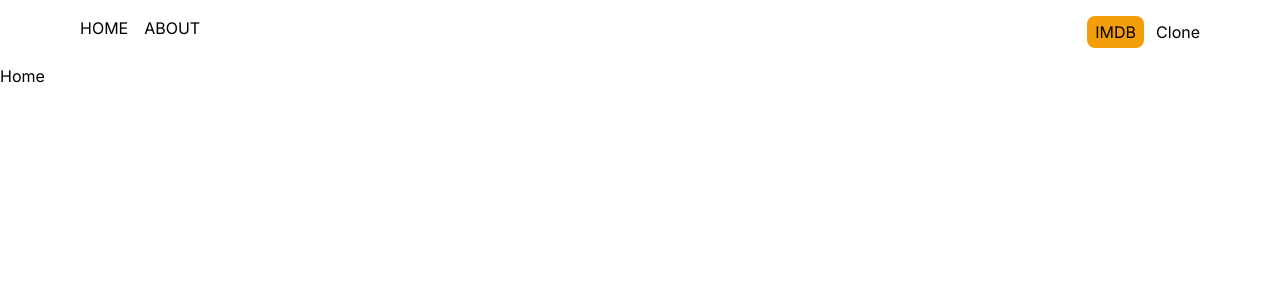
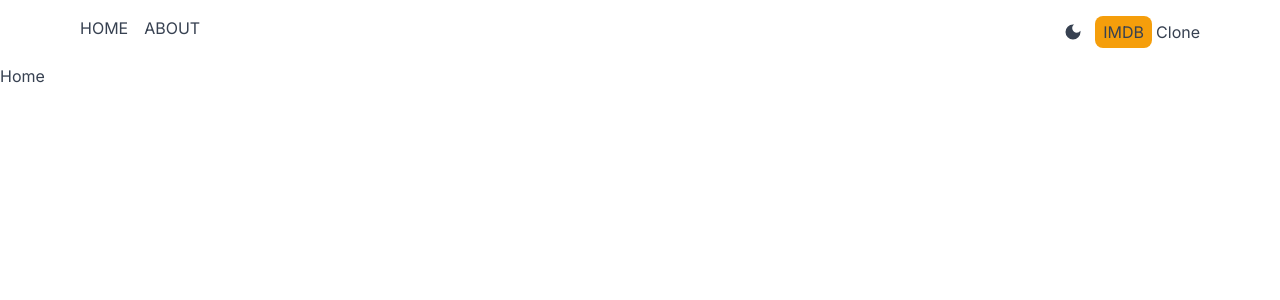
Before and after one commit to AkshitBhati/IMDB-clone-using-next.js, a Next.js app: page / in a window 1280 px wide. Shown: the top 300 px of the page. Built offline with nearby package versions, Linux system fonts and the light colour scheme.

Commit message:
implemented dark mode

```diff
--- a/package.json
+++ b/package.json
@@ -10,6 +10,7 @@
   },
   "dependencies": {
     "next": "14.2.4",
+    "next-themes": "^0.3.0",
     "react": "^18",
     "react-dom": "^18",
     "react-icons": "^5.2.1"
--- /dev/null
+++ b/src/app/Provider.jsx
@@ -0,0 +1,15 @@
+"use client"
+import { ThemeProvider } from 'next-themes'
+import React from 'react'
+
+const Provider = ({ children }) => {
+  return (
+    <ThemeProvider attribute='class' defaultTheme='system'>
+        <div className='text-gray-700 dark:text-gray-200 dark:bg-gray-700 min-h-screen select-none transition-colors duration-300'>
+        {children}
+        </div>
+    </ThemeProvider>
+  )
+}
+
+export default Provider
--- a/src/app/layout.js
+++ b/src/app/layout.js
@@ -1,6 +1,7 @@
 import { Inter } from "next/font/google";
 import "./globals.css";
 import Header from "@/components/Header";
+import Provider from "./Provider";
 
 const inter = Inter({ subsets: ["latin"] });
 
@@ -13,8 +14,11 @@
   return (
     <html lang="en">
       <body className={inter.className}>
-        <Header />
-        {children}</body>
+        <Provider>
+          <Header />
+          {children}
+        </Provider>
+      </body>
     </html>
   );
 }
--- /dev/null
+++ b/src/components/DarkmodeSwitch.jsx
@@ -0,0 +1,21 @@
+"use client"
+
+import React from 'react'
+import { MdLightMode, MdDarkMode } from "react-icons/md"
+import { useTheme } from 'next-themes'
+
+const DarkmodeSwitch = () => {
+    const { theme, setTheme, systemTheme } = useTheme()
+    const currentTheme = theme === "system" ? systemTheme : theme
+
+  return (
+    <div>
+    {
+        currentTheme === 'dark' ? <MdLightMode className='text-xl cursor-pointer hover:text-amber-500' onClick={() => setTheme("light")}/>: <MdDarkMode className='text-xl cursor-pointer hover:text-amber-500' onClick={() => setTheme("dark")}/>
+    }
+
+    </div>
+  )
+}
+
+export default DarkmodeSwitch
--- a/src/components/Header.jsx
+++ b/src/components/Header.jsx
@@ -1,21 +1,31 @@
-import React from 'react'
+import React from "react";
 import { FaHome } from "react-icons/fa";
 import { IoMdInformationCircle } from "react-icons/io";
-import MenuItems from './MenuItems'
+import MenuItems from "./MenuItems";
+import Link from "next/link";
+import DarkmodeSwitch from "./DarkmodeSwitch";
 
 const Header = () => {
   return (
-    <div className='flex justify-between max-w-6xl mx-auto p-4'>
-     <div className="flex gap-4">
-        <MenuItems title="home" address={"/"} Icon={FaHome}/>
-        <MenuItems title="about" address={"/about"} Icon={IoMdInformationCircle}/>
-     </div>
-     <div className="flex gap-3 items-center">
-        <span className='bg-amber-500 px-2 py-1 rounded-lg' >IMDB</span>
-        <span className='hidden sm:inline'>Clone</span>
-     </div>
+    <div className="flex justify-between max-w-6xl mx-auto p-4">
+      <div className="flex gap-4">
+        <MenuItems title="home" address={"/"} Icon={FaHome} />
+        <MenuItems
+          title="about"
+          address={"/about"}
+          Icon={IoMdInformationCircle}
+        />
+      </div>
+
+      <div className="flex items-center gap-3">
+        <DarkmodeSwitch />
+        <Link href={"/"} className="flex gap-1 items-center">
+          <span className="bg-amber-500 px-2 py-1 rounded-lg">IMDB</span>
+          <span className="hidden sm:inline">Clone</span>
+        </Link>
+      </div>
     </div>
-  )
-}
+  );
+};
 
-export default Header
+export default Header;
--- a/tailwind.config.js
+++ b/tailwind.config.js
@@ -15,4 +15,5 @@
     },
   },
   plugins: [],
+  darkMode:'class'
 };
```
Also changed, not shown: 1 other file (tests, documents, lock files or other folders).
